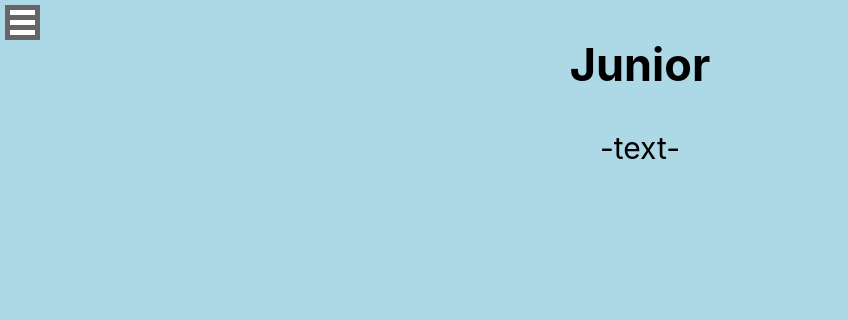
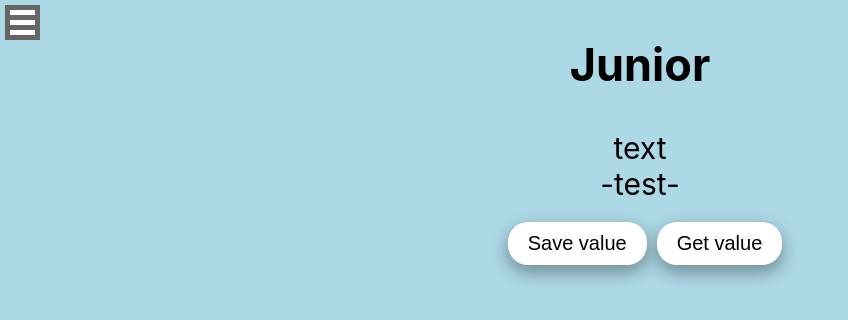
Before and after one commit to Vadim-w/HomeWork, a React (Create React App) app: page /#/Junior in a window 1280 px wide. Shown: the top 320 px of the page, without its empty margins (0-848 px from the left). Built offline with nearby package versions, Linux system fonts and the light colour scheme.

Commit message:
Added LocalStorage.

```diff
--- a/src/Common/EditableSpan/EditableSpan.tsx
+++ b/src/Common/EditableSpan/EditableSpan.tsx
@@ -1,7 +1,14 @@
-import React, {useState} from 'react';
+import React, {KeyboardEvent, useState} from 'react';
 import MyInput from "../Input/MyInput";
 
- export const EditableSpan = () => {
+type EditableSpanPropsType = {
+    value: string
+    onChange: (value: string) => void
+    onChangeSpan: () => void
+    span: string
+}
+
+ export const EditableSpan = (props: EditableSpanPropsType) => {
 
      let [editMode, setEditMode] = useState<boolean>(false);
 
@@ -13,14 +20,23 @@ import MyInput from "../Input/MyInput";
          setEditMode(false)
      }
 
+     const onChangeValue = (e: KeyboardEvent<HTMLInputElement>) => {
+         if (e.key === "Enter") {
+             props.onChangeSpan()
+             deActivatedEditMode()
+         }
+     }
+
+
+
     return (
         editMode
-            ?<MyInput value={"12"}
-                      onChange={() => {}}
-                      KeyPress={ () => {}}
+            ?<MyInput value={props.value}
+                      onChange={props.onChange}
+                      KeyPress={onChangeValue}
                       error={false}
                       onBlur={deActivatedEditMode}
                       autoFocus={true}/>
-            :<span onDoubleClick={activatedEditMode}>-text-</span>
+            :<span onDoubleClick={activatedEditMode}>{props.span}</span>
     )
 }
--- a/src/Junior/Junior.tsx
+++ b/src/Junior/Junior.tsx
@@ -1,12 +1,28 @@
 import React, {useState} from 'react';
 import s from './Junior.module.css'
-import { EditableSpan } from '../Common/EditableSpan/EditableSpan';
+import {EditableSpan} from '../Common/EditableSpan/EditableSpan';
+import {TestLocalStorage} from "./TestLocalStorage";
 
 export const Junior = () => {
+    let [value, setValue] = useState("");
+    let [span, setSpan] = useState("text");
+
+    function onChangeValue(value: string) {
+        setValue(value);
+    }
+    function onChangeSpan() {
+        setSpan(value)
+    }
+
     return (
         <div className={s.title}>
             <h2>Junior</h2>
-            <EditableSpan/>
+            <EditableSpan value={value}
+                          span={span}
+                          onChange={onChangeValue}
+                          onChangeSpan={onChangeSpan}
+            />
+            <TestLocalStorage/>
         </div>
     )
 }
--- /dev/null
+++ b/src/Junior/TestLocalStorage.tsx
@@ -0,0 +1,47 @@
+import React, {useState} from 'react';
+import {EditableSpan} from "../Common/EditableSpan/EditableSpan";
+import MyButton from "../Common/Button/MyButton";
+
+export function saveState<T> (key: string, state: T) {
+    const stateAsString = JSON.stringify(state);
+    localStorage.setItem(key, stateAsString)
+}
+
+export function restoreState<T>(key: string, defaultState: T) {
+    const stateAsString = localStorage.getItem(key);
+    if (stateAsString !== null) defaultState = JSON.parse(stateAsString) as T;
+    return defaultState;
+}
+
+
+
+export function TestLocalStorage() {
+
+
+    let [value, setValue] = useState("");
+    let [span, setSpan] = useState("-test-");
+
+    const changeValue = (value: string) => {
+        setValue(value);
+    }
+    const changeSpan = () => {
+        setSpan(value)
+    }
+
+    const saveValue = () => {
+        saveState("span", value)
+        setSpan(value)
+    }
+
+    const getValue = () => {
+        setSpan(restoreState("span", "default"))
+    }
+
+    return(
+        <div>
+            <EditableSpan value={value} onChange={changeValue} onChangeSpan={changeSpan} span={span}/><br/>
+            <MyButton title={"Save value"} onClick={saveValue} styleRed={false}/>
+            <MyButton title={"Get value"} onClick={getValue} styleRed={false}/>
+        </div>
+    )
+}
--- a/src/preJunior/InputHello/Input.tsx
+++ b/src/preJunior/InputHello/Input.tsx
@@ -28,8 +28,6 @@ export function InputField() {
     function onHelloInputKeyPressed(e: KeyboardEvent<HTMLInputElement>) {
         if (e.key === "Enter")
             helloInput();
-
-
     }
 
     function helloInput() {
```
